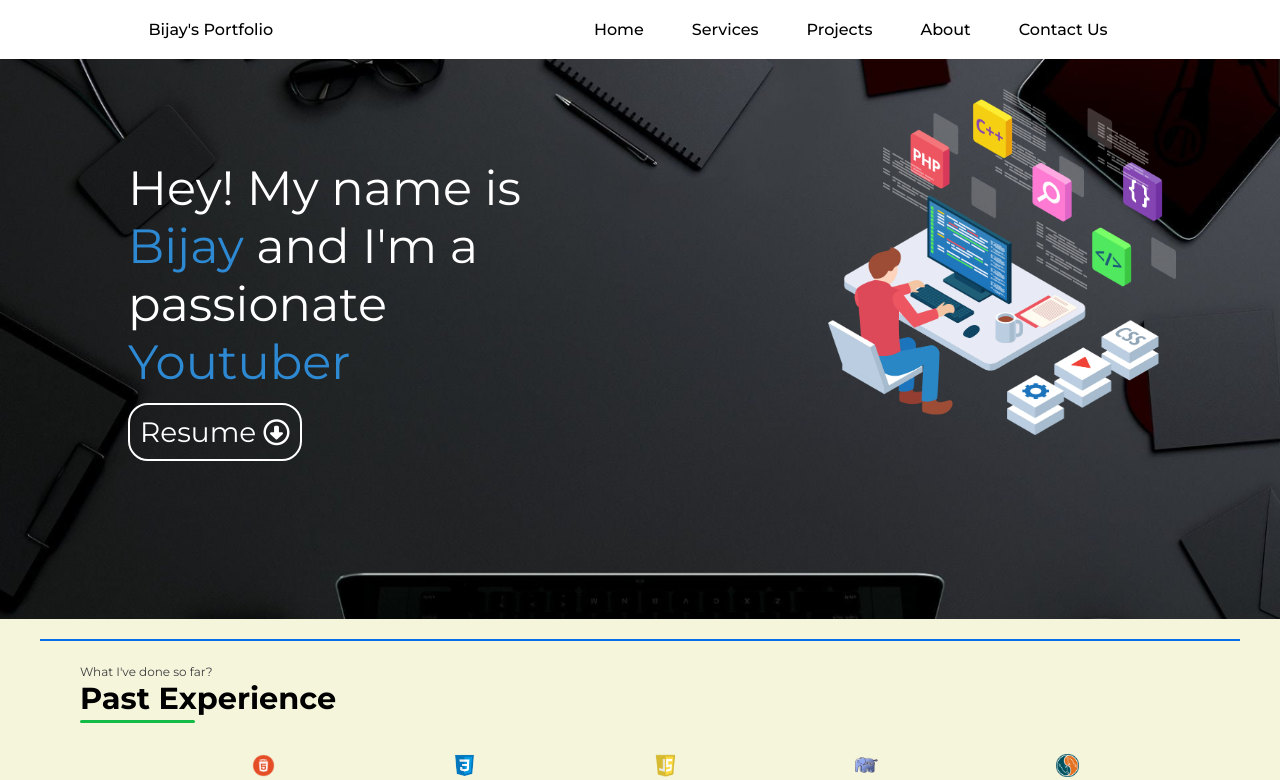
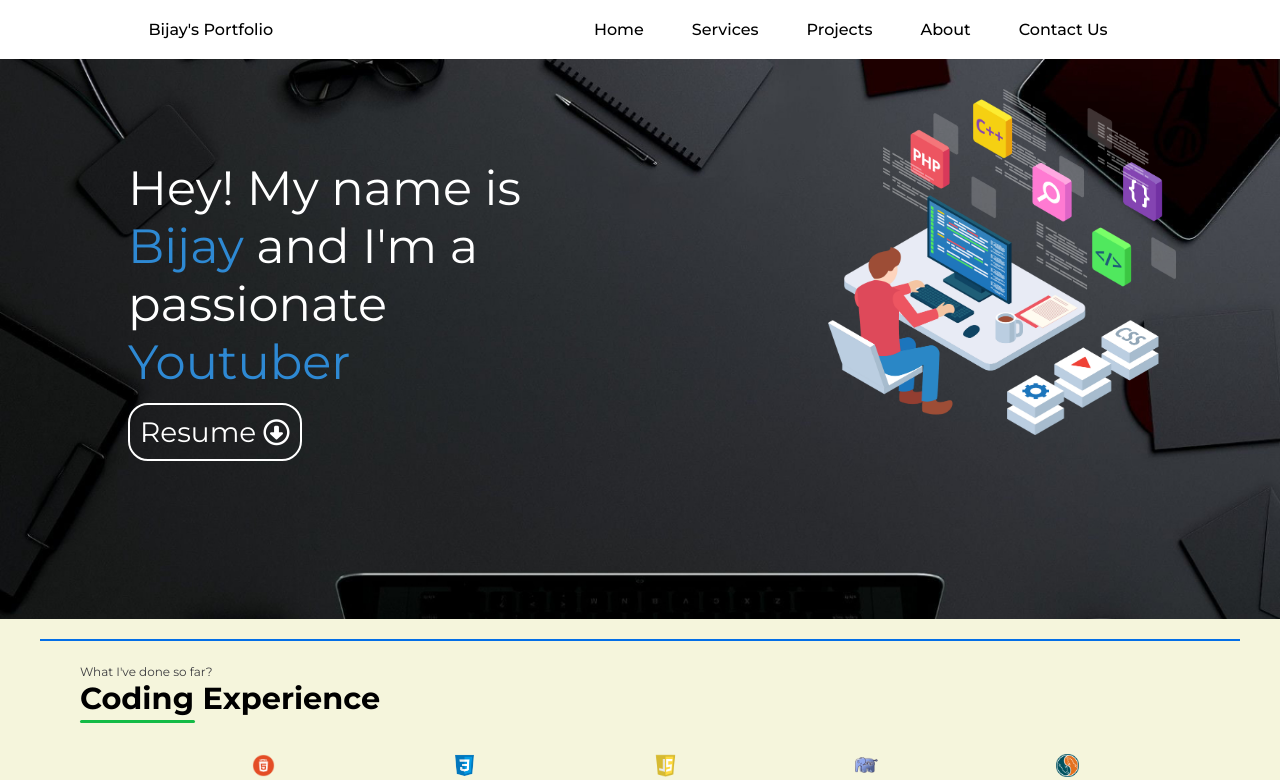
Before and after one commit to bijayrauniyar0/Portfolio, a plain HTML site: page index.html in a window 1280 px wide. Shown: the top 780 px of the page. Drawn offline with nearby package versions, Linux system fonts and the light colour scheme.

Commit message:
Portfolio

```diff
--- a/index.html
+++ b/index.html
@@ -44,7 +44,7 @@
         <hr>
         <section id="experience">
             <span class="text-gray">What I've done so far?</span>
-            <h1>Past Experience</h1>
+            <h1>Coding Experience</h1>
             <div class="line"></div>
             <div class="box">
                 <div class="vertical">
```
